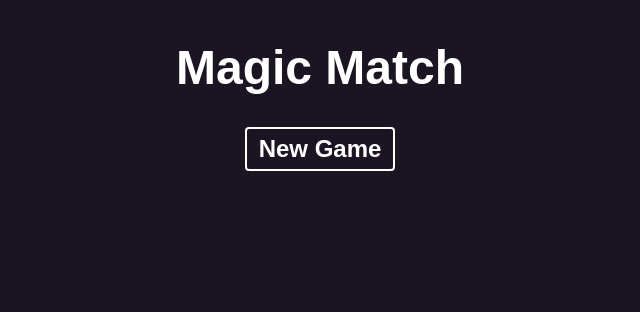
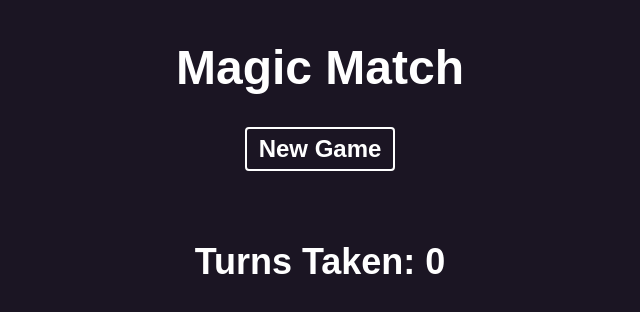
Before and after one commit to AkshayS05/pokemon-match-react-app, a React (Create React App) app: page / in a window 1280 px wide. Shown: the top 312 px of the page, without its empty margins (320-960 px from the left). Built offline with nearby package versions, Linux system fonts and the light colour scheme.

Commit message:
handle the disable property on other cards

```diff
--- a/src/App.js
+++ b/src/App.js
@@ -72,7 +72,8 @@ function App() {
     setTurns((prevTurns) => prevTurns + 1);
     setDisable(false);
   };
-
+  //start the game automatically
+  useEffect(() => {}, []);
   return (
     <div className="App">
       <h1>Magic Match</h1>
@@ -88,6 +89,7 @@ function App() {
           />
         ))}
       </div>
+      <h2>Turns Taken: {turns}</h2>
     </div>
   );
 }
--- a/src/components/SingleCard.js
+++ b/src/components/SingleCard.js
@@ -2,7 +2,7 @@ import "./SingleCard.css";
 
 export default function SingleCard({ card, handleClick, flipped, disable }) {
   const handleChoice = () => {
-    if (!disable) {
+    if (!disable && !flipped) {
       handleClick(card);
     }
   };
```
